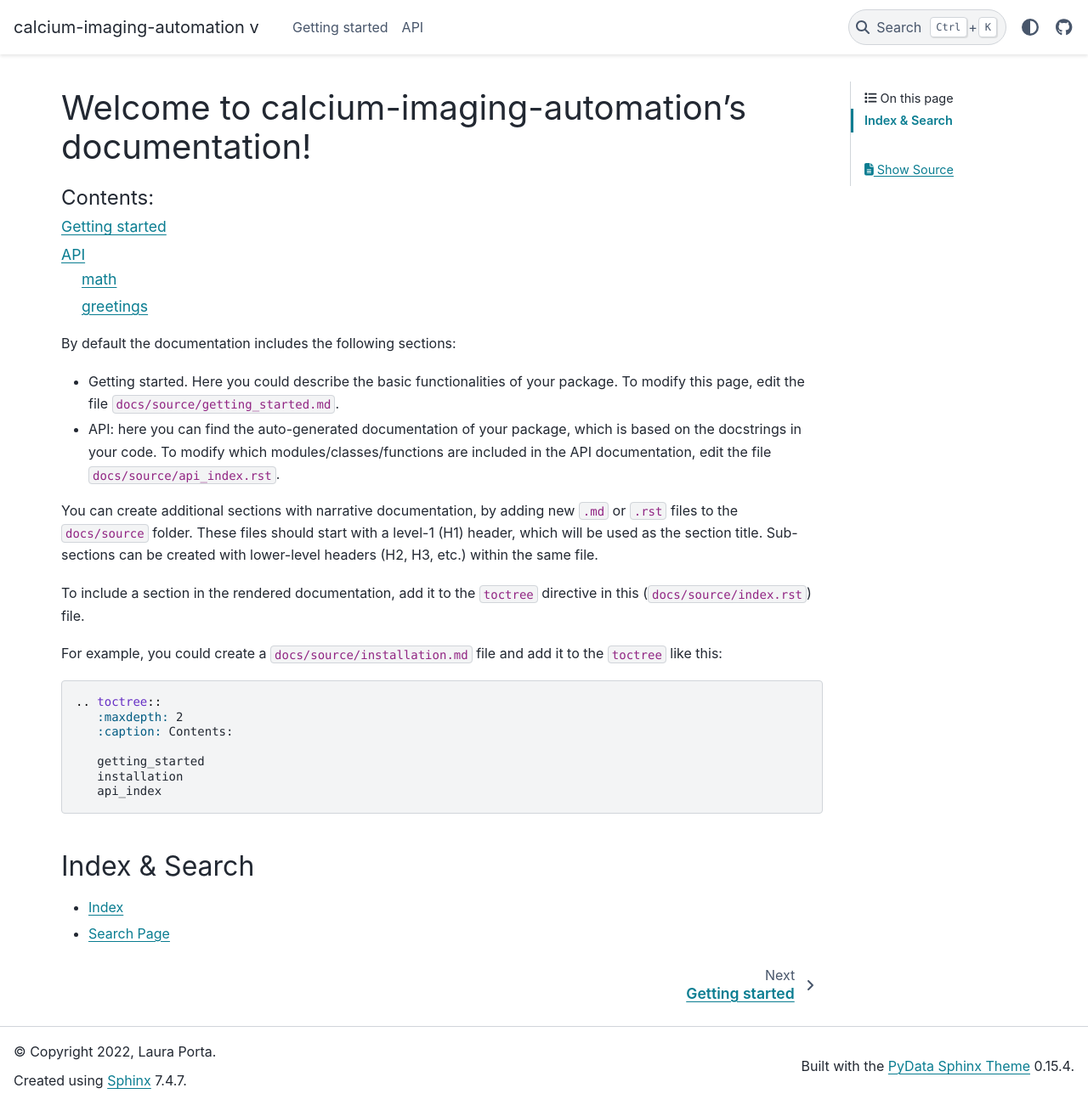
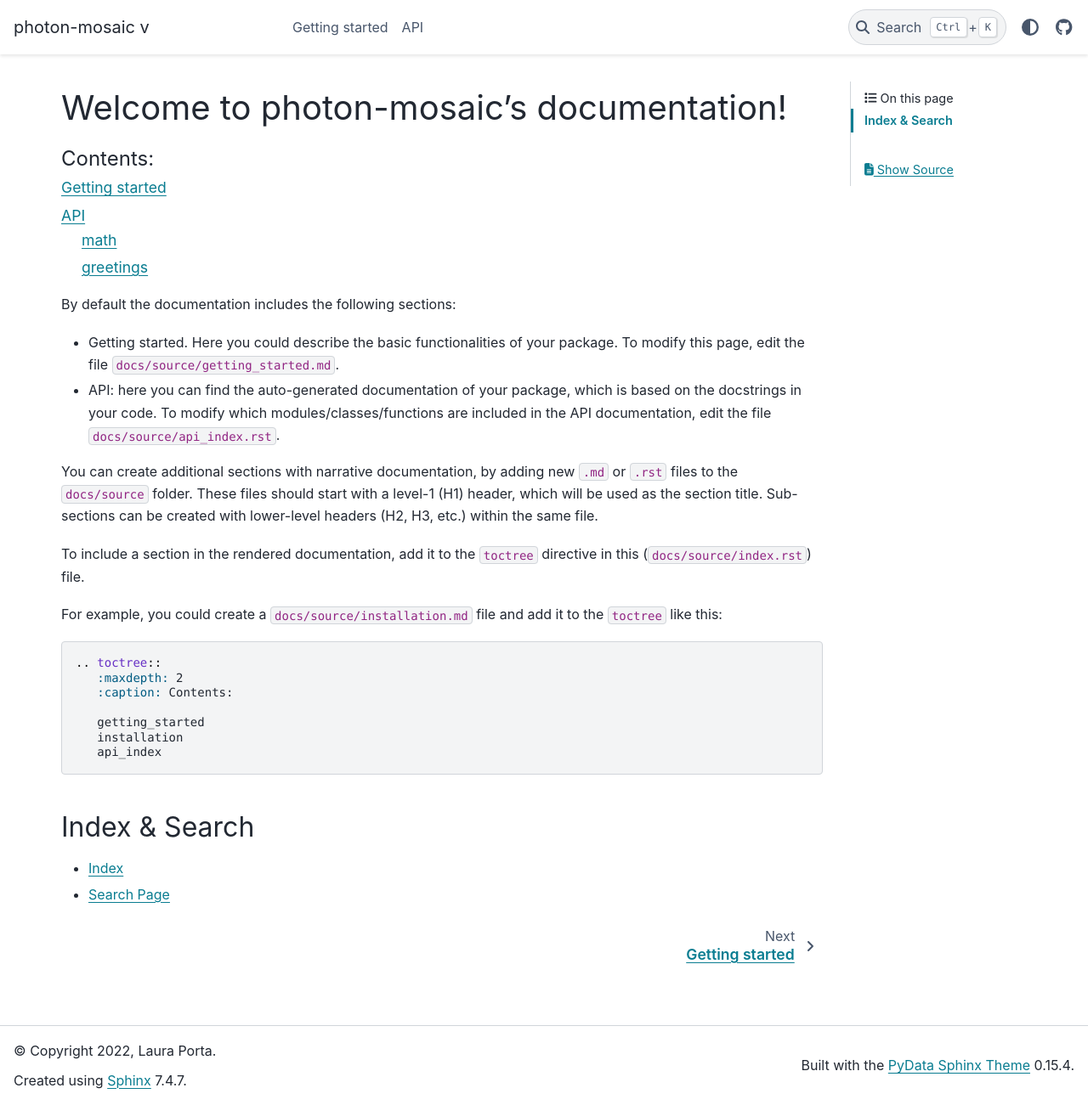
Before and after one commit to neuroinformatics-unit/photon-mosaic, a Sphinx documentation site: the page built from docs/source/index.rst, in a window 1280 px wide and 1301 px high. Shown: the whole window at 85% size. Built offline with Sphinx 7.4.7 and the PyData theme 0.15.4, drawn with Linux system fonts in a browser that asks for light colours; the version number could not be read and is left out.

```diff
--- a/docs/source/api_index.rst
+++ b/docs/source/api_index.rst
@@ -4,7 +4,7 @@ API
 math
 ----
 
-.. currentmodule:: calcium_imaging_automation.math
+.. currentmodule:: photon_mosaic.math
 
 .. autosummary::
     :toctree: api_generated
@@ -16,7 +16,7 @@ math
 greetings
 ---------
 
-.. currentmodule:: calcium_imaging_automation.greetings
+.. currentmodule:: photon_mosaic.greetings
 
 .. autosummary::
     :toctree: api_generated
--- a/docs/source/conf.py
+++ b/docs/source/conf.py
@@ -20,7 +20,7 @@ autodoc_mock_imports = []
 # use os.path.abspath to make it absolute, like shown here.
 sys.path.insert(0, os.path.abspath("../.."))
 
-project = "calcium-imaging-automation"
+project = "photon-mosaic"
 copyright = "2022, Laura Porta"
 author = "Laura Porta"
 try:
@@ -86,7 +86,7 @@ exclude_patterns = [
 # -- Options for HTML output -------------------------------------------------
 # https://www.sphinx-doc.org/en/master/usage/configuration.html#options-for-html-output
 html_theme = "pydata_sphinx_theme"
-html_title = "calcium-imaging-automation"
+html_title = "photon-mosaic"
 
 # Customize the theme
 html_theme_options = {
@@ -95,7 +95,7 @@ html_theme_options = {
             # Label for this link
             "name": "GitHub",
             # URL where the link will redirect
-            "url": "https://github.com/neuroinformatics-unit/calcium-imaging-automation",  # required
+            "url": "https://github.com/neuroinformatics-unit/photon-mosaic",  # required
             # Icon class (if "type": "fontawesome"),
             # or path to local image (if "type": "local")
             "icon": "fa-brands fa-github",
--- a/docs/source/index.rst
+++ b/docs/source/index.rst
@@ -1,9 +1,9 @@
-.. calcium-imaging-automation documentation master file, created by
+.. photon-mosaic documentation master file, created by
    sphinx-quickstart on Fri Dec  9 14:12:42 2022.
    You can adapt this file completely to your liking, but it should at least
    contain the root `toctree` directive.
 
-Welcome to calcium-imaging-automation's documentation!
+Welcome to photon-mosaic's documentation!
 =========================================================
 
 .. toctree::
```
Also changed, not shown: pyproject.toml (+9 -9 lines).
